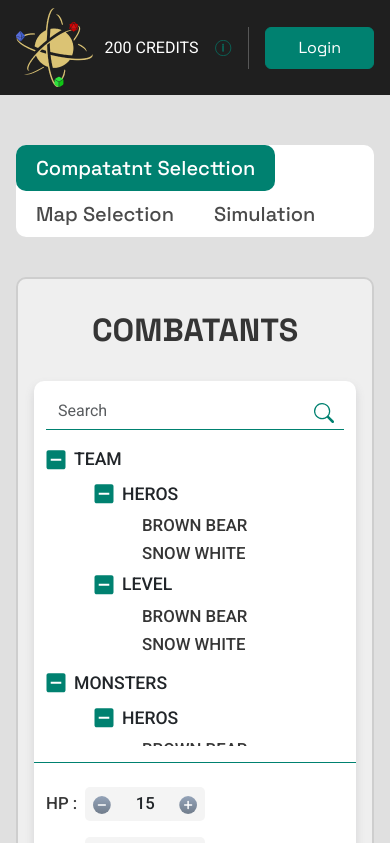
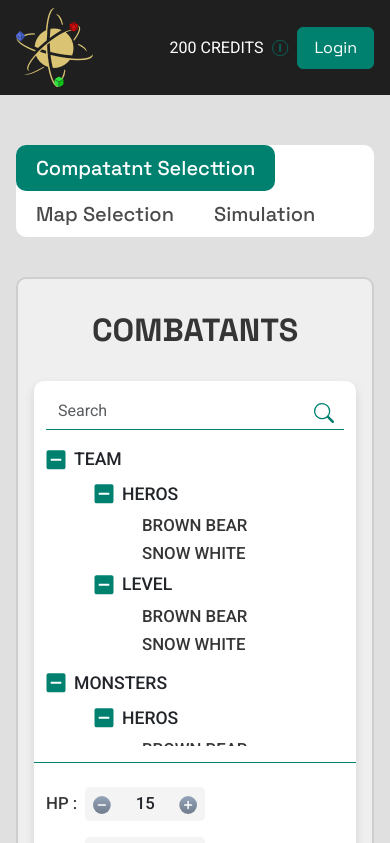
Before and after one commit to asfandtaimoor/encounterra, a Next.js app: page / in a window 390 px wide. Shown: the top 843 px of the page. Built offline with nearby package versions, Linux system fonts and the light colour scheme.

Commit message:
Header updated

```diff
--- a/src/components/Common/header.jsx
+++ b/src/components/Common/header.jsx
@@ -25,12 +25,12 @@ function Header() {
             />
           </div>
 
-          <div className="d-flex gap-3 align-items-center">
-            <div className="d-flex gap-3 align-items-center">
+          <div className="d-flex gap-2  gap-sm-3 align-items-center">
+            <div className="d-flex gap-2  gap-sm-3 align-items-center">
               <p className="text-uppercase text-white mb-0">200 credits</p>
               <ExclamationCircle Width="18" Height="16" Stroke="#008170" />
             </div>
-            <div class="vr"></div>
+            <div class="d-none d-sm-block vr"></div>
             {/* <p className="text-uppercase mb-0">user name</p>
             <Person Width="36" Height="36" Fill="#fff" /> */}
             <Modals />
@@ -69,7 +69,10 @@ function Modals() {
         Reset Password Button
       </Button> */}
       {/* Login Button */}
-      <Button className="ts-btn ts-btn-primary" onClick={handleShowLogin}>
+      <Button
+        className="ts-btn ts-btn-primary px-3 px-sm-4"
+        onClick={handleShowLogin}
+      >
         Login
       </Button>
       {/* Create Account Button */}
```
